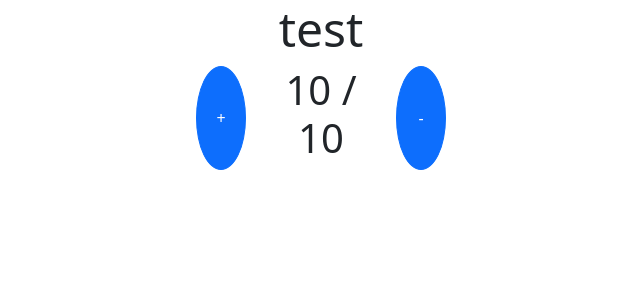
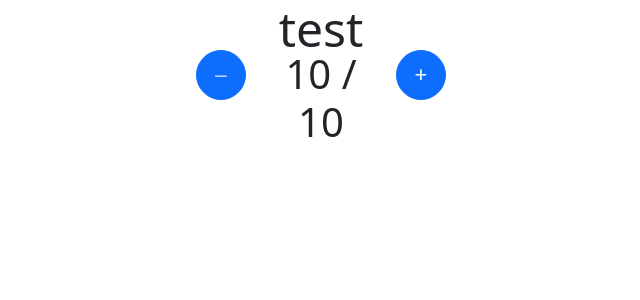
Before and after one commit to offeka/DndCounters, a Vue app: page / in a window 1280 px wide. Shown: the top 300 px of the page, without its empty margins (319-959 px from the left). Built offline with nearby package versions, Linux system fonts and the light colour scheme.

Commit message:
better counter

```diff
--- /dev/null
+++ b/src/assets/global.css
@@ -0,0 +1,7 @@
+.grid-container {
+    display: grid;
+    grid-template-columns: 50px 120px 50px;
+    grid-column-gap: 15px;
+    justify-content: center;
+    grid-template-rows: 50px;
+}
--- a/src/components/Counter.vue
+++ b/src/components/Counter.vue
@@ -1,9 +1,9 @@
 <template>
-  <div class="counter">
+  <div class="grid-container">
     <h1 class="display-5" id="name">{{ counterName }}</h1>
-    <button id="decrease" type="button" class="btn btn-primary rounded-circle" @click="decrease">-</button>
+    <button id="increase" type="button" class="btn btn-primary rounded-circle" @click="increase">+</button>
     <h1 class="display-6" id="display">{{ counter.currentCount }} / {{ counter.maxCount }}</h1>
-    <button id="increase" type="button" class="btn btn-primary rounded-circle" @click="increase">+</button>
+    <button id="decrease" type="button" class="btn btn-primary rounded-circle" @click="decrease">─</button>
   </div>
 </template>
 
@@ -34,20 +34,16 @@ export default (Vue as VueConstructor).extend({
 </script>
 
 <style scoped>
-.counter {
-  display: grid;
-  grid-template-columns: 50px 120px 50px;
-  grid-column-gap: 15px;
-  justify-content: center;
-}
 
 #increase {
-  grid-column: 1;
+  grid-column: 3;
   grid-row: 2;
+  font-size: 1.4rem;
+  padding-bottom: 10px;
 }
 
 #decrease {
-  grid-column: 3;
+  grid-column: 1;
   grid-row: 2;
 }
 
@@ -61,4 +57,7 @@ export default (Vue as VueConstructor).extend({
   grid-column: 2;
   text-align: center;
 }
+.btn {
+  height: 50px;
+}
 </style>
--- a/src/main.js
+++ b/src/main.js
@@ -1,5 +1,6 @@
 import Vue from 'vue';
 import App from './App.vue';
+import "@/assets/global.css";
 Vue.config.productionTip = false;
 new Vue({
     render: h => h(App),
--- a/src/main.ts
+++ b/src/main.ts
@@ -1,8 +1,9 @@
 import Vue from 'vue'
 import App from './App.vue'
+import "@/assets/global.css"
 
 Vue.config.productionTip = false
 
 new Vue({
-  render: h => h(App),
+    render: h => h(App),
 }).$mount('#app')
```
Also changed, not shown: src/components/EditableCounter.vue (added, +15 -0 lines), src/store.ts (+7 -3 lines).
